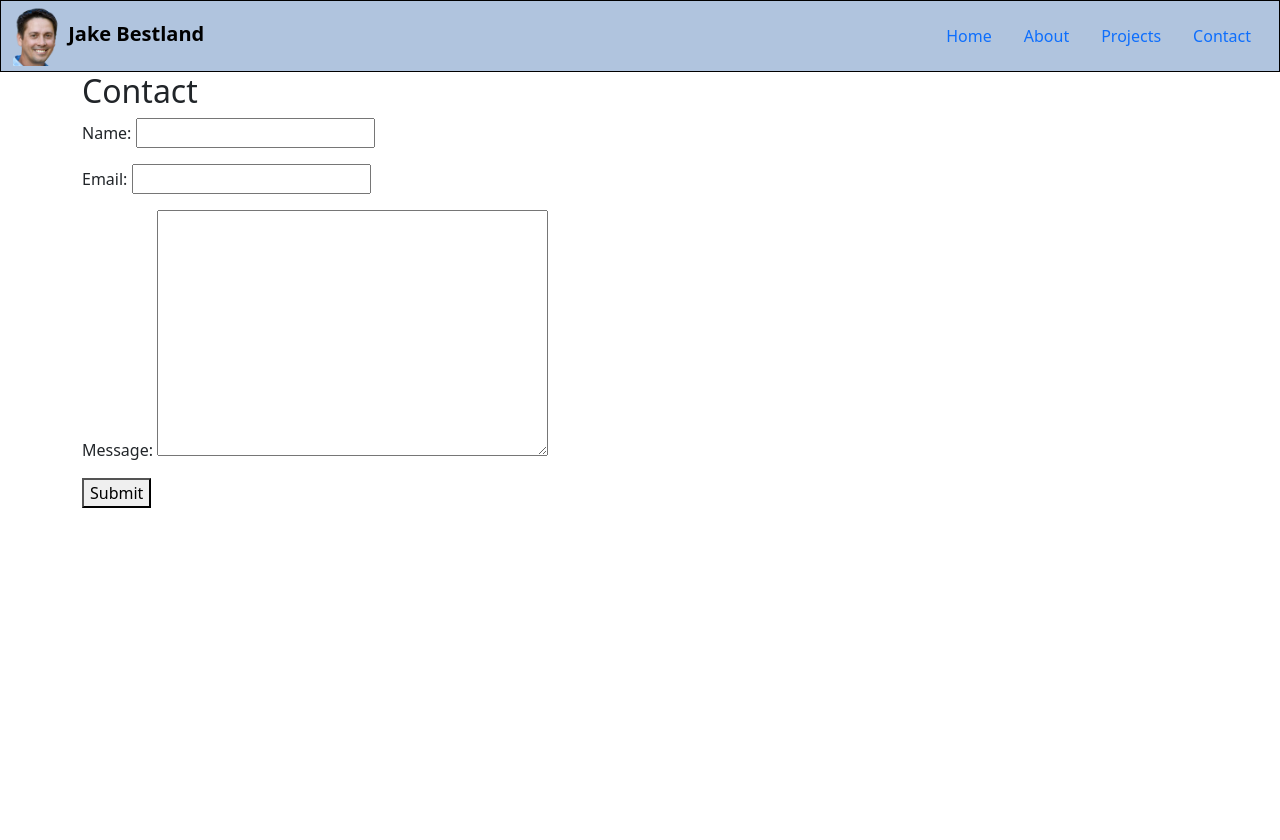
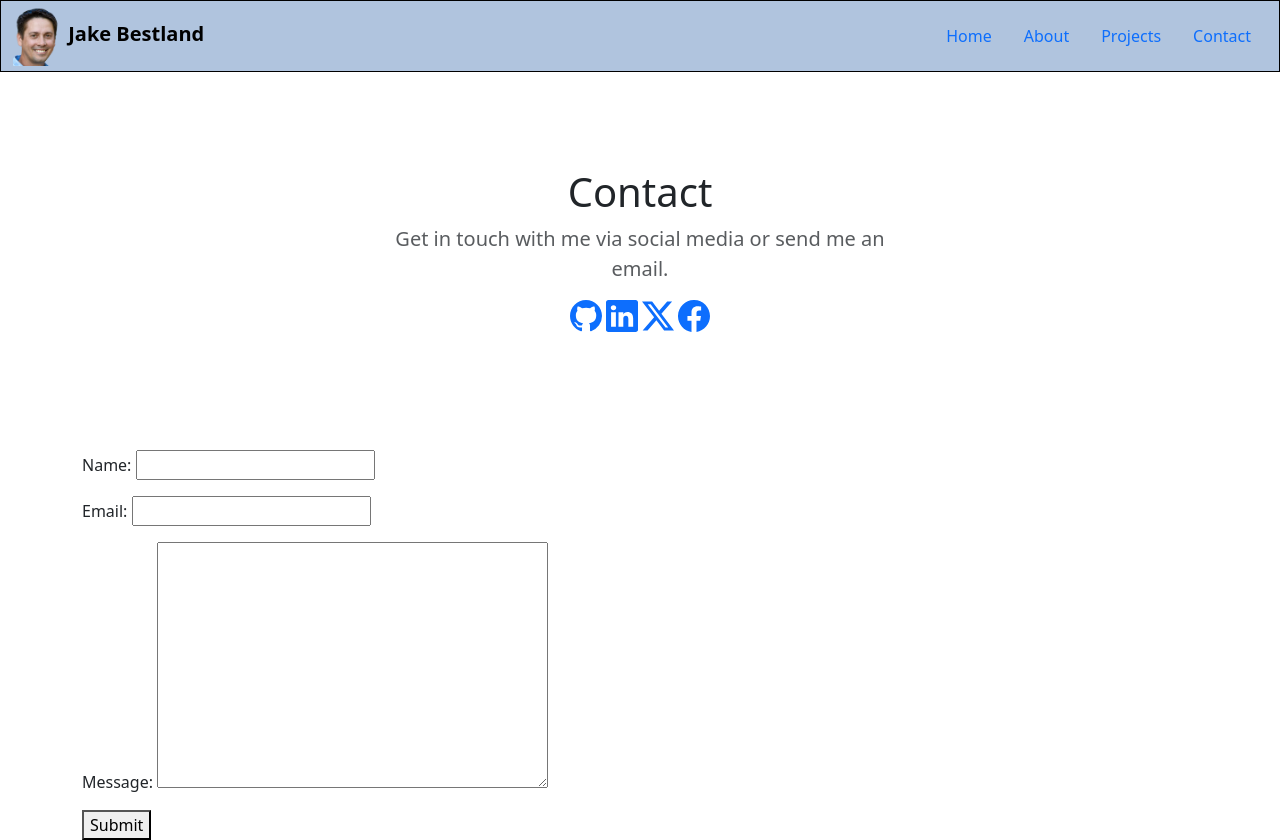
Before and after one commit to jake-bestland/django-portfolio-website, a Django app: page /contact/ in a window 1280 px wide. Before the commit the page ends 508 px from the top, so only its background shows below. Run offline with Django 5.2, Linux system fonts and the light colour scheme.

Commit message:
edited heading of contact and index templates

```diff
--- a/projects/templates/projects/contact.html
+++ b/projects/templates/projects/contact.html
@@ -2,7 +2,36 @@
 {% load static %}
 {% block content %}
 
-<h2>Contact</h2>
+<section class="py-5 text-center container">
+    <div class="row py-lg-5">
+        <div class="col-lg-6 col-md-8 mx-auto">
+            <h1 class="fw-light"><strong>Contact</strong></h1>
+            <p class="lead text-body-secondary">Get in touch with me via social media or send me an email.</p>
+            <p>
+                <a class="icon-link icon-link-hover" style="--bs-icon-link-transform: translate3d(0, -.125rem, 0);" href="https://github.com/jake-bestland">
+                    <svg xmlns="http://www.w3.org/2000/svg" width="16" height="16" fill="currentColor" class="bi bi-github fs-2" viewBox="0 0 16 16">
+                        <path d="M8 0C3.58 0 0 3.58 0 8c0 3.54 2.29 6.53 5.47 7.59.4.07.55-.17.55-.38 0-.19-.01-.82-.01-1.49-2.01.37-2.53-.49-2.69-.94-.09-.23-.48-.94-.82-1.13-.28-.15-.68-.52-.01-.53.63-.01 1.08.58 1.23.82.72 1.21 1.87.87 2.33.66.07-.52.28-.87.51-1.07-1.78-.2-3.64-.89-3.64-3.95 0-.87.31-1.59.82-2.15-.08-.2-.36-1.02.08-2.12 0 0 .67-.21 2.2.82.64-.18 1.32-.27 2-.27s1.36.09 2 .27c1.53-1.04 2.2-.82 2.2-.82.44 1.1.16 1.92.08 2.12.51.56.82 1.27.82 2.15 0 3.07-1.87 3.75-3.65 3.95.29.25.54.73.54 1.48 0 1.07-.01 1.93-.01 2.2 0 .21.15.46.55.38A8.01 8.01 0 0 0 16 8c0-4.42-3.58-8-8-8"/>
+                      </svg>
+                </a>
+                <a class="icon-link icon-link-hover" style="--bs-icon-link-transform: translate3d(0, -.125rem, 0);" href="https://www.linkedin.com/in/jake-b-a2ab15266/">
+                    <svg xmlns="http://www.w3.org/2000/svg" width="16" height="16" fill="currentColor" class="bi bi-linkedin fs-2" viewBox="0 0 16 16">
+                        <path d="M0 1.146C0 .513.526 0 1.175 0h13.65C15.474 0 16 .513 16 1.146v13.708c0 .633-.526 1.146-1.175 1.146H1.175C.526 16 0 15.487 0 14.854zm4.943 12.248V6.169H2.542v7.225zm-1.2-8.212c.837 0 1.358-.554 1.358-1.248-.015-.709-.52-1.248-1.342-1.248S2.4 3.226 2.4 3.934c0 .694.521 1.248 1.327 1.248zm4.908 8.212V9.359c0-.216.016-.432.08-.586.173-.431.568-.878 1.232-.878.869 0 1.216.662 1.216 1.634v3.865h2.401V9.25c0-2.22-1.184-3.252-2.764-3.252-1.274 0-1.845.7-2.165 1.193v.025h-.016l.016-.025V6.169h-2.4c.03.678 0 7.225 0 7.225z"/>
+                      </svg>
+                </a>
+                <a class="icon-link icon-link-hover" style="--bs-icon-link-transform: translate3d(0, -.125rem, 0);" href="https://x.com/worstwater">
+                    <svg xmlns="http://www.w3.org/2000/svg" width="16" height="16" fill="currentColor" class="bi bi-twitter-x fs-2" viewBox="0 0 16 16">
+                        <path d="M12.6.75h2.454l-5.36 6.142L16 15.25h-4.937l-3.867-5.07-4.425 5.07H.316l5.733-6.57L0 .75h5.063l3.495 4.633L12.601.75Zm-.86 13.028h1.36L4.323 2.145H2.865z"/>
+                      </svg>
+                </a>
+                <a class="icon-link icon-link-hover" style="--bs-icon-link-transform: translate3d(0, -.125rem, 0);" href="https://www.facebook.com/jake.bestland/">
+                    <svg xmlns="http://www.w3.org/2000/svg" width="16" height="16" fill="currentColor" class="bi bi-facebook fs-2" viewBox="0 0 16 16">
+                        <path d="M16 8.049c0-4.446-3.582-8.05-8-8.05C3.58 0-.002 3.603-.002 8.05c0 4.017 2.926 7.347 6.75 7.951v-5.625h-2.03V8.05H6.75V6.275c0-2.017 1.195-3.131 3.022-3.131.876 0 1.791.157 1.791.157v1.98h-1.009c-.993 0-1.303.621-1.303 1.258v1.51h2.218l-.354 2.326H9.25V16c3.824-.604 6.75-3.934 6.75-7.951"/>
+                      </svg>
+                </a>
+                </p>
+        </div>
+    </div>
+</section>
 
 
 <form method="post" action=".">
```
Also changed, not shown: projects/templates/projects/index.html (+9 -1 lines).
